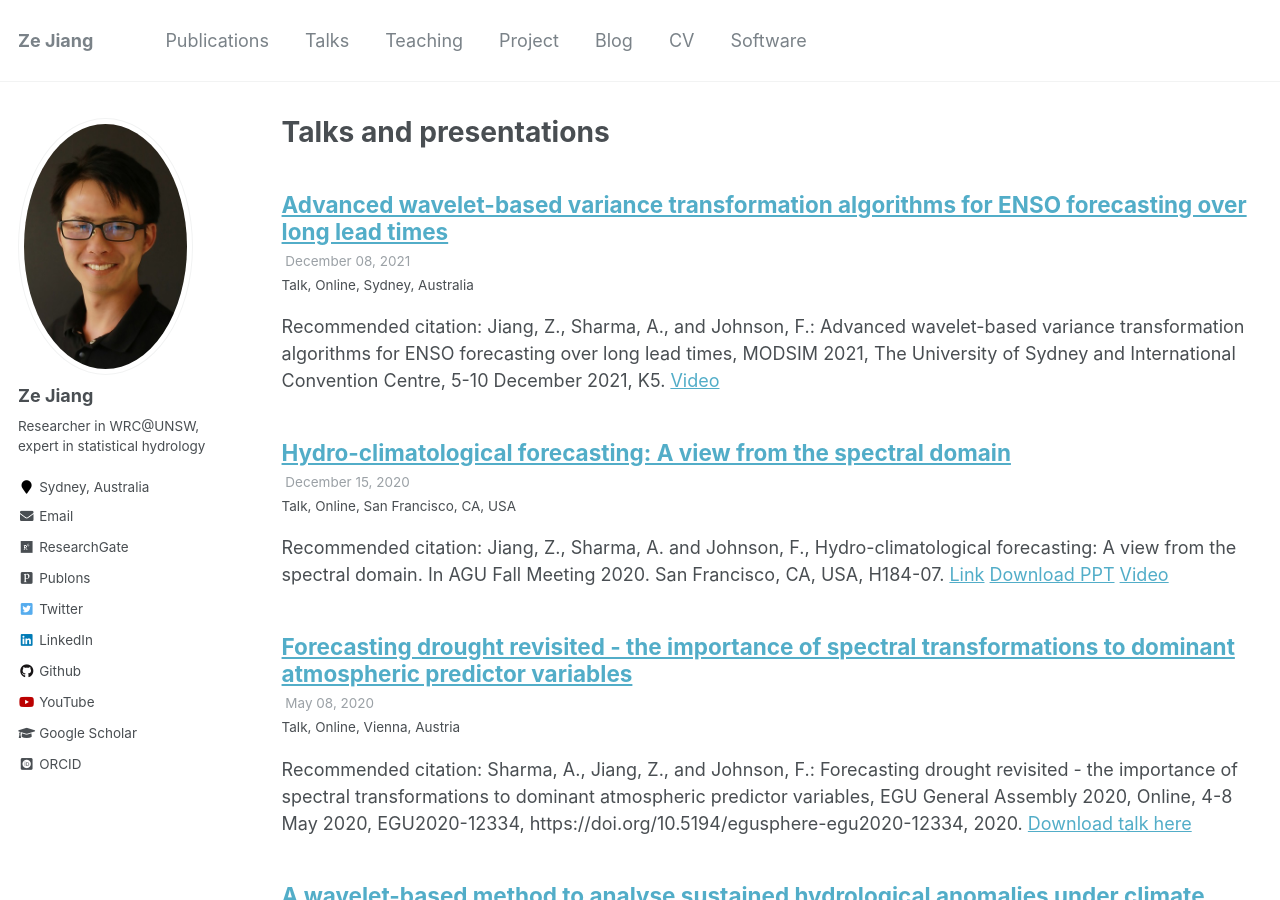
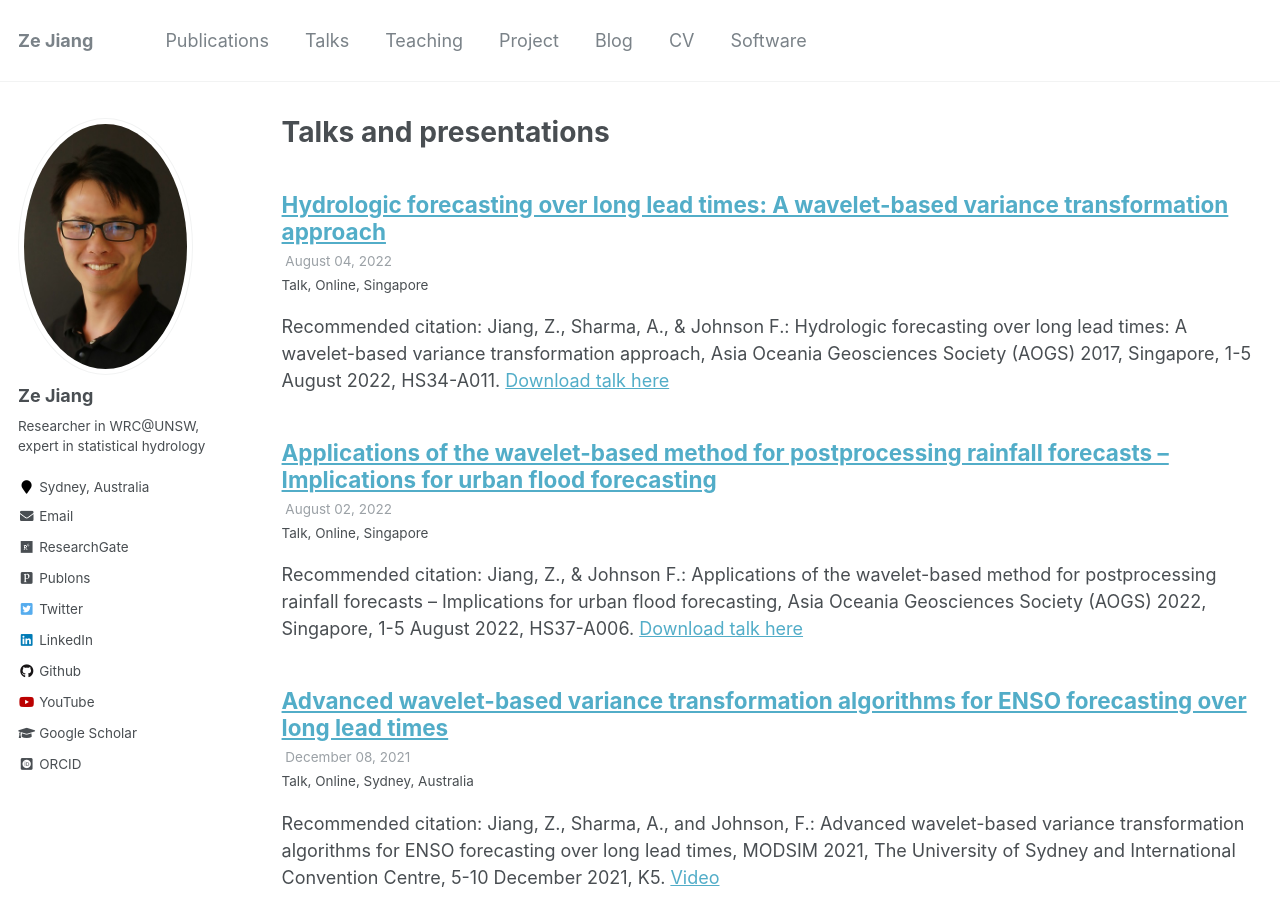
Before and after one commit to zejiang-unsw/zejiang-unsw.github.io, a Jekyll site: the page built from _pages/talks.html, in a window 1280 px wide and 900 px high. Built offline with Jekyll 4.4.1, drawn with Linux system fonts in a browser that asks for light colours; some web fonts are replaced.

Commit message:
add AOGS 2022

```diff
--- a/_talks/2017-08-11-talk-AOGS.md
+++ b/_talks/2017-08-11-talk-AOGS.md
@@ -2,10 +2,10 @@
 title: "Impacts of Climate Change on Rice Crop Yields in Vietnam"
 collection: talks
 type: "Talk"
-permalink: /talks/2017-08-11-talk-MODSIM
+permalink: /talks/2017-08-11-talk-AOGS
 venue: "Suntec Singapore Convention & Exhibition Centre"
 date: 2017-08-11
 location: "Singapore"
 ---
 
-Recommended citation: Jiang, Z., Raghavan, S. V., Hur, J., Sun, Y., and Liong, S.-Y.: Impacts of Climate Change on Rice Crop Yields in Vietnam, Asia Oceania Geosciences Society (AOGS)  2017, Suntec Singapore Convention & Exhibition Centre, 6-11 August 2017, IG04-A026. [Download talk here](http://zejiang-unsw.github.io/files/Jiang-AOGS-2017.pdf)
+Recommended citation: Jiang, Z., Raghavan, S. V., Hur, J., Sun, Y., and Liong, S.-Y.: Impacts of Climate Change on Rice Crop Yields in Vietnam, Asia Oceania Geosciences Society (AOGS) 2017, Suntec Singapore Convention & Exhibition Centre, 6-11 August 2017, IG04-A026. [Download talk here](http://zejiang-unsw.github.io/files/Jiang-AOGS-2017.pdf)
--- /dev/null
+++ b/_talks/2022-08-02-talk-AOGS.md
@@ -0,0 +1,11 @@
+---
+title: "Applications of the wavelet-based method for postprocessing rainfall forecasts – Implications for urban flood forecasting"
+collection: talks
+type: "Talk"
+permalink: /talks/2022-08-02-talk-AOGS
+venue: "Online"
+date: 2022-08-02
+location: "Singapore"
+---
+
+Recommended citation: Jiang, Z., & Johnson F.: Applications of the wavelet-based method for postprocessing rainfall forecasts – Implications for urban flood forecasting, Asia Oceania Geosciences Society (AOGS) 2022, Singapore, 1-5 August 2022, HS37-A006. [Download talk here](http://zejiang-unsw.github.io/files/Jiang-AOGS-2022-1.pdf)
--- /dev/null
+++ b/_talks/2022-08-04-talk-AOGS.md
@@ -0,0 +1,11 @@
+---
+title: "Hydrologic forecasting over long lead times: A wavelet-based variance transformation approach"
+collection: talks
+type: "Talk"
+permalink: /talks/2022-08-04-talk-AOGS
+venue: "Online"
+date: 2022-08-04
+location: "Singapore"
+---
+
+Recommended citation: Jiang, Z., Sharma, A., & Johnson F.: Hydrologic forecasting over long lead times: A wavelet-based variance transformation approach, Asia Oceania Geosciences Society (AOGS) 2017, Singapore, 1-5 August 2022, HS34-A011. [Download talk here](http://zejiang-unsw.github.io/files/Jiang-AOGS-2022-2.pdf)
```
Also changed, not shown: 1 other file.
